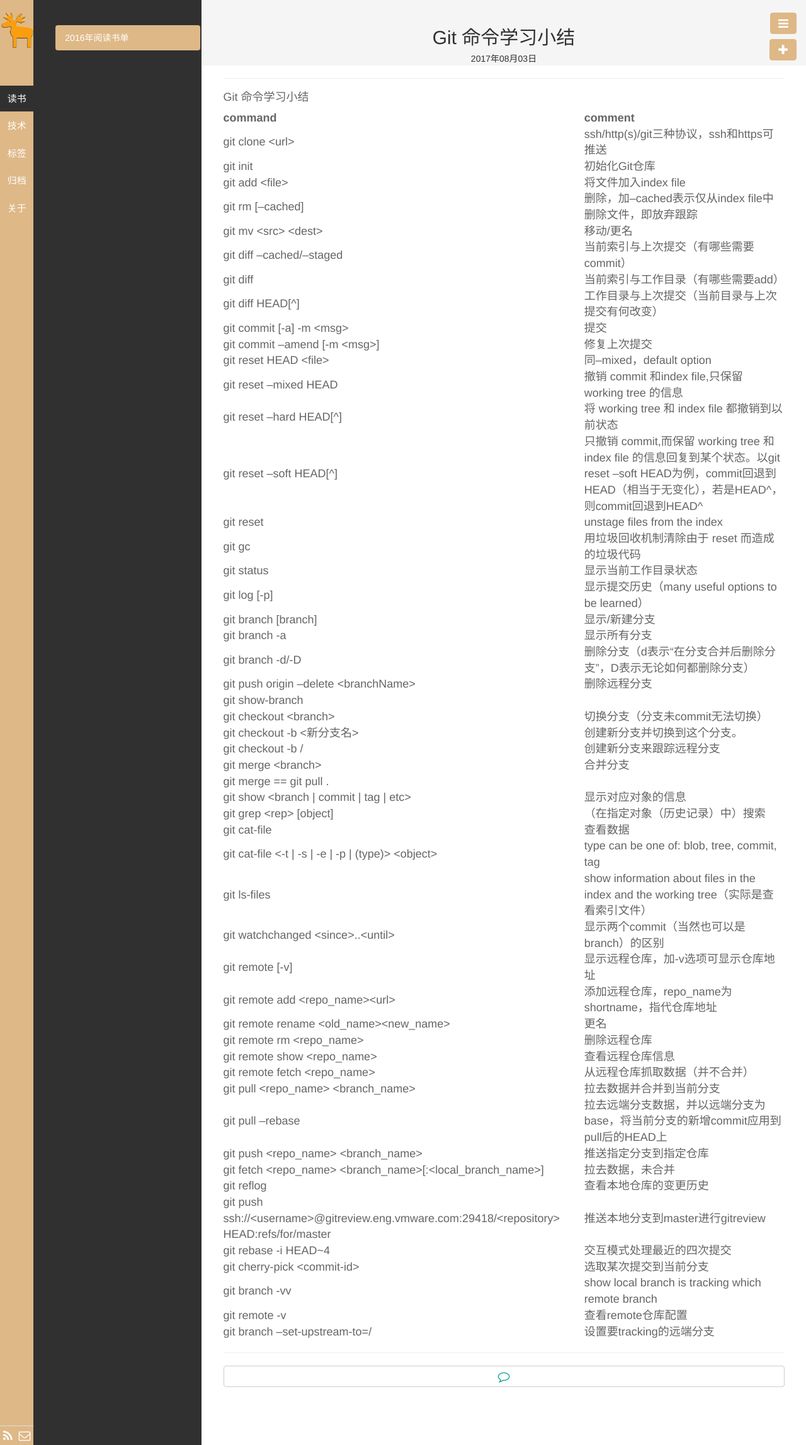
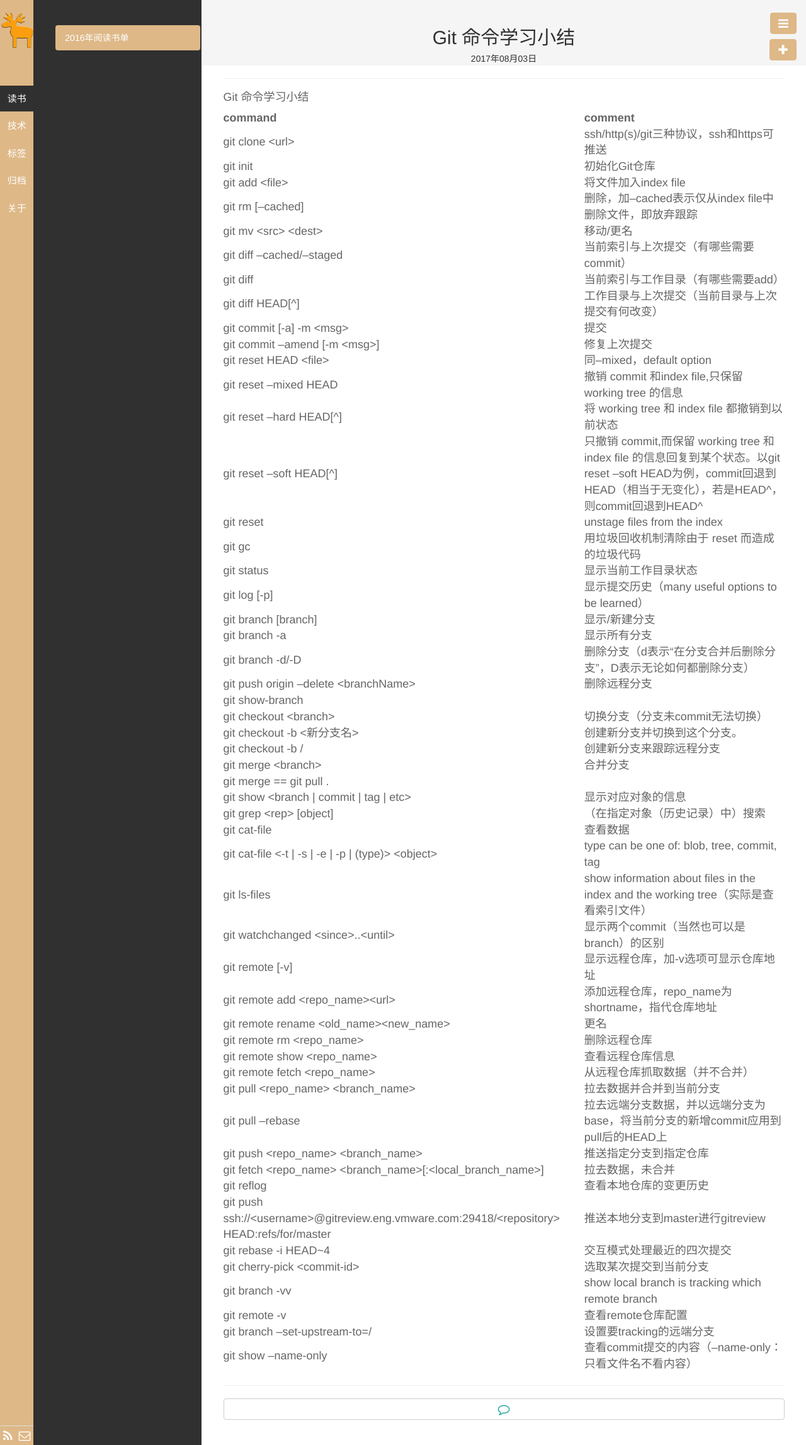
Before and after one commit to qhdwhy184/qhdwhy184.github.io, a Jekyll site: the page built from _posts/技术/2017-08-03-Git命令学习小结.md, in a window 1280 px wide. Shown: the whole page at 63% size. Built offline with Jekyll 4.4.1, drawn with Linux system fonts in a browser that asks for light colours.

Commit message:
Update 2017-08-03-Git命令学习小结.md

```diff
--- a/_posts/技术/2017-08-03-Git命令学习小结.md
+++ b/_posts/技术/2017-08-03-Git命令学习小结.md
@@ -64,3 +64,4 @@ description:
 |git branch -vv|show local branch is tracking which remote branch|
 |git remote -v|查看remote仓库配置|
 |git branch --set-upstream-to=<remote>/<branch> <your_branch_name>|设置要tracking的远端分支|
+|git show --name-only <commit_id>|查看commit提交的内容（--name-only：只看文件名不看内容）|
```
